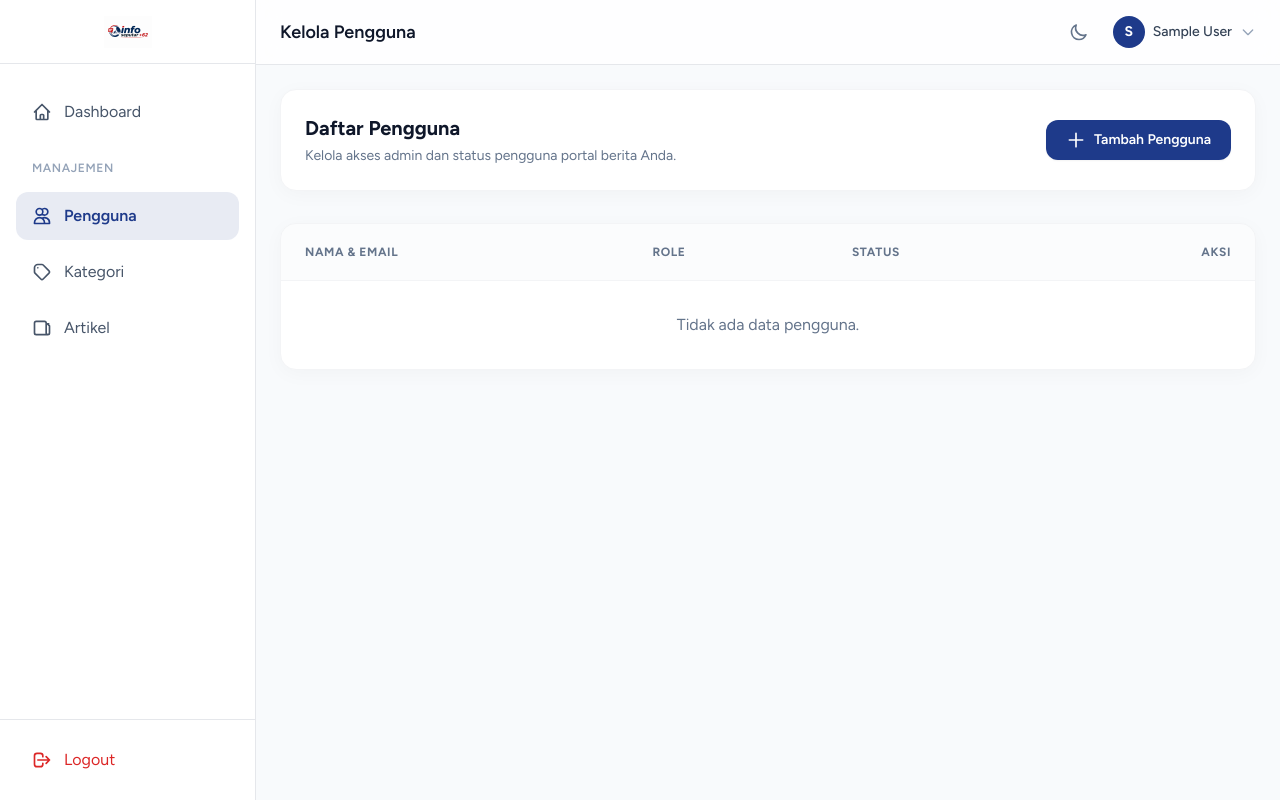
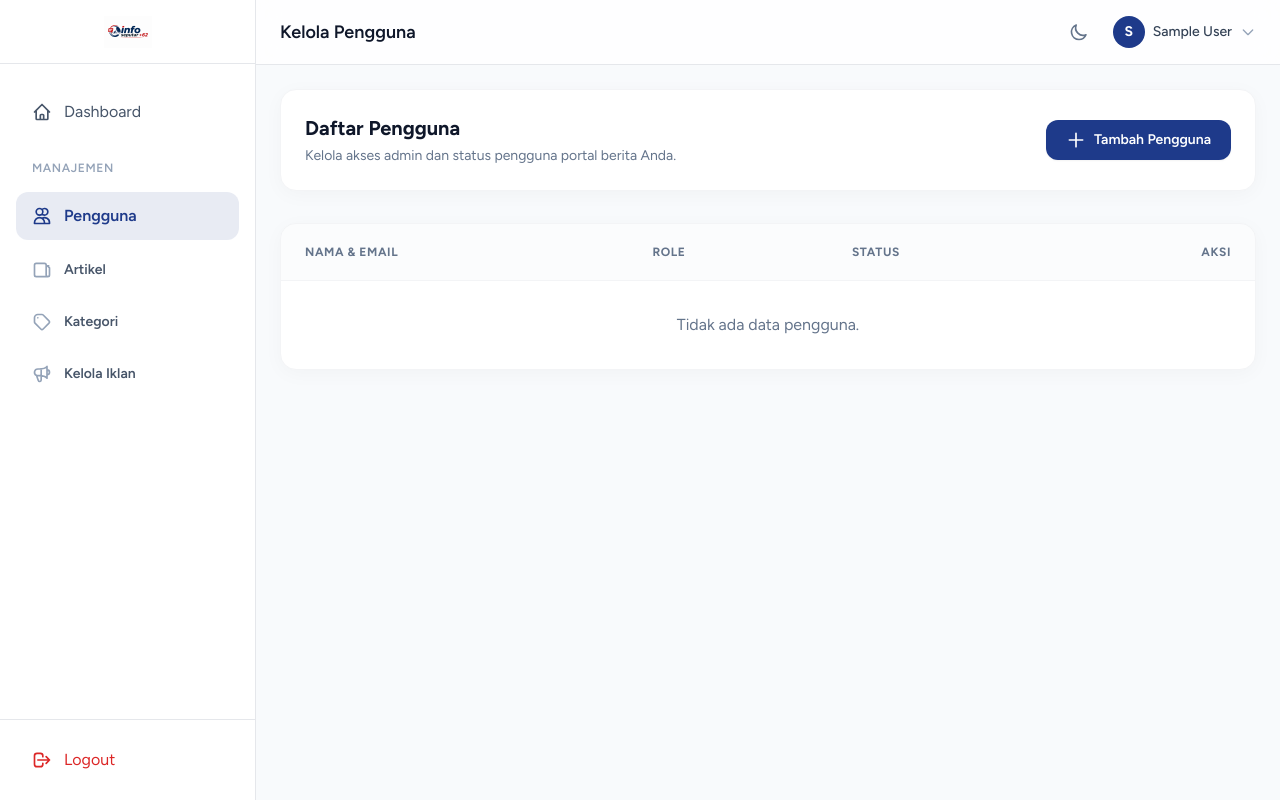
Before and after one commit to ilsetiawan1/info62-cms-news-platform, a Laravel app: page /seputaradmin/users in a window 1280 px wide. Run offline with Laravel 12, Linux system fonts and the light colour scheme; the visitor is signed in with stand-in values (Sample User, id 1); data that the repository does not hold is empty; style sheets or scripts are compiled from the project's sources; parts of the project's set-up code (start-up, migrations or seed data) failed here and were passed over.

Commit message:
style(admin): update dashboard stats and admin layout

```diff
--- a/resources/views/layouts/admin.blade.php
+++ b/resources/views/layouts/admin.blade.php
@@ -50,7 +50,7 @@
 
             <!-- Navigation Links -->
             <nav class="flex-1 px-4 py-6 space-y-2 overflow-y-auto">
-                <a href="{{ route('admin.dashboard') }}" class="flex items-center px-4 py-3 rounded-xl transition-colors {{ request()->routeIs('admin.dashboard') ? 'bg-primary/10 text-primary dark:bg-primary-500/10 dark:text-primary-500 font-semibold' : 'text-slate-600 dark:text-gray-300 hover:bg-slate-50 dark:hover:bg-gray-700/50' }}">
+                <a href="{{ route('admin.dashboard') }}" class="flex items-center px-4 py-3 rounded-xl transition-colors {{ request()->routeIs('admin.dashboard') ? 'bg-primary/10 text-primary dark:bg-primary-500/10 dark:text-white font-semibold' : 'text-slate-600 dark:text-gray-300 hover:bg-slate-50 dark:hover:bg-gray-700/50' }}">
                     <svg class="w-5 h-5 mr-3" fill="none" stroke="currentColor" viewBox="0 0 24 24" xmlns="http://www.w3.org/2000/svg"><path stroke-linecap="round" stroke-linejoin="round" stroke-width="2" d="M3 12l2-2m0 0l7-7 7 7M5 10v10a1 1 0 001 1h3m10-11l2 2m-2-2v10a1 1 0 01-1 1h-3m-6 0a1 1 0 001-1v-4a1 1 0 011-1h2a1 1 0 011 1v4a1 1 0 001 1m-6 0h6"></path></svg>
                     Dashboard
                 </a>
@@ -60,19 +60,27 @@
                     Manajemen
                 </div>
 
-                <a href="{{ route('users.index') }}" class="flex items-center px-4 py-3 rounded-xl transition-colors {{ request()->routeIs('users.*') ? 'bg-primary/10 text-primary dark:bg-primary-500/10 dark:text-primary-500 font-semibold' : 'text-slate-600 dark:text-gray-300 hover:bg-slate-50 dark:hover:bg-gray-700/50' }}">
+                <a href="{{ route('users.index') }}" class="flex items-center px-4 py-3 rounded-xl transition-colors {{ request()->routeIs('users.*') ? 'bg-primary/10 text-primary dark:bg-primary-500/10 dark:text-white font-semibold' : 'text-slate-600 dark:text-gray-300 hover:bg-slate-50 dark:hover:bg-gray-700/50' }}">
                     <svg class="w-5 h-5 mr-3" fill="none" stroke="currentColor" viewBox="0 0 24 24"><path stroke-linecap="round" stroke-linejoin="round" stroke-width="2" d="M12 4.354a4 4 0 110 5.292M15 21H3v-1a6 6 0 0112 0v1zm0 0h6v-1a6 6 0 00-9-5.197M13 7a4 4 0 11-8 0 4 4 0 018 0z"></path></svg>
                     Pengguna
                 </a>
 
-                <a href="{{ route('categories.index') }}" class="flex items-center px-4 py-3 rounded-xl transition-colors {{ request()->routeIs('categories.*') ? 'bg-primary/10 text-primary dark:bg-primary-500/10 dark:text-primary-500 font-semibold' : 'text-slate-600 dark:text-gray-300 hover:bg-slate-50 dark:hover:bg-gray-700/50' }}">
-                    <svg class="w-5 h-5 mr-3" fill="none" stroke="currentColor" viewBox="0 0 24 24"><path stroke-linecap="round" stroke-linejoin="round" stroke-width="2" d="M7 7h.01M7 3h5c.512 0 1.024.195 1.414.586l7 7a2 2 0 010 2.828l-7 7a2 2 0 01-2.828 0l-7-7A1.994 1.994 0 013 12V7a4 4 0 014-4z"></path></svg>
+                <!-- Manajemen Artikel -->
+                <a href="{{ route('articles.index') }}" class="flex items-center px-4 py-3 mb-1 text-sm font-semibold rounded-xl transition-all duration-200 group {{ request()->routeIs('articles.*') ? 'bg-primary/10 text-primary dark:bg-primary-500/20 dark:text-white' : 'text-slate-600 hover:bg-slate-100 hover:text-slate-900 dark:text-gray-400 dark:hover:bg-gray-800 dark:hover:text-gray-100' }}">
+                    <svg class="w-5 h-5 mr-3 transition-colors {{ request()->routeIs('articles.*') ? 'text-primary dark:text-white' : 'text-slate-400 group-hover:text-slate-600 dark:text-gray-500 dark:group-hover:text-gray-300' }}" fill="none" stroke="currentColor" viewBox="0 0 24 24"><path stroke-linecap="round" stroke-linejoin="round" stroke-width="2" d="M19 20H5a2 2 0 01-2-2V6a2 2 0 012-2h10a2 2 0 012 2v1m2 13a2 2 0 01-2-2V7m2 13a2 2 0 002-2V9.5L18.5 7H20"></path></svg>
+                    Artikel
+                </a>
+
+                <!-- Kategori -->
+                <a href="{{ route('categories.index') }}" class="flex items-center px-4 py-3 mb-1 text-sm font-semibold rounded-xl transition-all duration-200 group {{ request()->routeIs('categories.*') ? 'bg-primary/10 text-primary dark:bg-primary-500/20 dark:text-white' : 'text-slate-600 hover:bg-slate-100 hover:text-slate-900 dark:text-gray-400 dark:hover:bg-gray-800 dark:hover:text-gray-100' }}">
+                    <svg class="w-5 h-5 mr-3 transition-colors {{ request()->routeIs('categories.*') ? 'text-primary dark:text-white' : 'text-slate-400 group-hover:text-slate-600 dark:text-gray-500 dark:group-hover:text-gray-300' }}" fill="none" stroke="currentColor" viewBox="0 0 24 24"><path stroke-linecap="round" stroke-linejoin="round" stroke-width="2" d="M7 7h.01M7 3h5c.512 0 1.024.195 1.414.586l7 7a2 2 0 010 2.828l-7 7a2 2 0 01-2.828 0l-7-7A1.994 1.994 0 013 12V7a4 4 0 014-4z"></path></svg>
                     Kategori
                 </a>
 
-                <a href="{{ route('articles.index') }}" class="flex items-center px-4 py-3 rounded-xl transition-colors {{ request()->routeIs('articles.*') ? 'bg-primary/10 text-primary dark:bg-primary-500/10 dark:text-primary-500 font-semibold' : 'text-slate-600 dark:text-gray-300 hover:bg-slate-50 dark:hover:bg-gray-700/50' }}">
-                    <svg class="w-5 h-5 mr-3" fill="none" stroke="currentColor" viewBox="0 0 24 24"><path stroke-linecap="round" stroke-linejoin="round" stroke-width="2" d="M19 20H5a2 2 0 01-2-2V6a2 2 0 012-2h10a2 2 0 012 2v1m2 13a2 2 0 01-2-2V7m2 13a2 2 0 002-2V9.5L18.5 7H20"></path></svg>
-                    Artikel
+                <!-- Iklan -->
+                <a href="{{ route('advertisements.index') }}" class="flex items-center px-4 py-3 mb-1 text-sm font-semibold rounded-xl transition-all duration-200 group {{ request()->routeIs('advertisements.*') ? 'bg-primary/10 text-primary dark:bg-primary-500/20 dark:text-white' : 'text-slate-600 hover:bg-slate-100 hover:text-slate-900 dark:text-gray-400 dark:hover:bg-gray-800 dark:hover:text-gray-100' }}">
+                    <svg class="w-5 h-5 mr-3 transition-colors {{ request()->routeIs('advertisements.*') ? 'text-primary dark:text-white' : 'text-slate-400 group-hover:text-slate-600 dark:text-gray-500 dark:group-hover:text-gray-300' }}" fill="none" stroke="currentColor" viewBox="0 0 24 24"><path stroke-linecap="round" stroke-linejoin="round" stroke-width="2" d="M11 5.882V19.24a1.76 1.76 0 01-3.417.592l-2.147-6.15M18 13a3 3 0 100-6M5.436 13.683A4.001 4.001 0 017 6h1.832c4.1 0 7.625-1.234 9.168-3v14c-1.543-1.766-5.067-3-9.168-3H7a3.988 3.988 0 01-1.564-.317z"></path></svg>
+                    Kelola Iklan
                 </a>
             </nav>
 
@@ -134,7 +142,7 @@
                                     <p class="text-sm font-medium text-slate-900 dark:text-gray-50">{{ Auth::user()->name }}</p>
                                     <p class="text-xs text-slate-500 dark:text-gray-400 truncate">{{ Auth::user()->email }}</p>
                                 </div>
-                                <a href="#" class="block px-4 py-2 text-sm text-slate-700 dark:text-gray-300 hover:bg-slate-50 dark:hover:bg-gray-700/50">Profile Settings</a>
+                                <a href="{{ route('admin.profile.edit') }}" class="block px-4 py-2 text-sm text-slate-700 dark:text-gray-300 hover:bg-slate-50 dark:hover:bg-gray-700/50">Profile Settings</a>
                                 <form method="POST" action="{{ route('logout') }}">
                                     @csrf
                                     <button type="submit" class="block w-full text-left px-4 py-2 text-sm text-accent dark:text-accent-500 hover:bg-slate-50 dark:hover:bg-gray-700/50">
```
Also changed, not shown: app/Http/Controllers/Admin/DashboardController.php (+11 -1 lines), resources/views/admin/dashboard.blade.php (+30 -7 lines).
